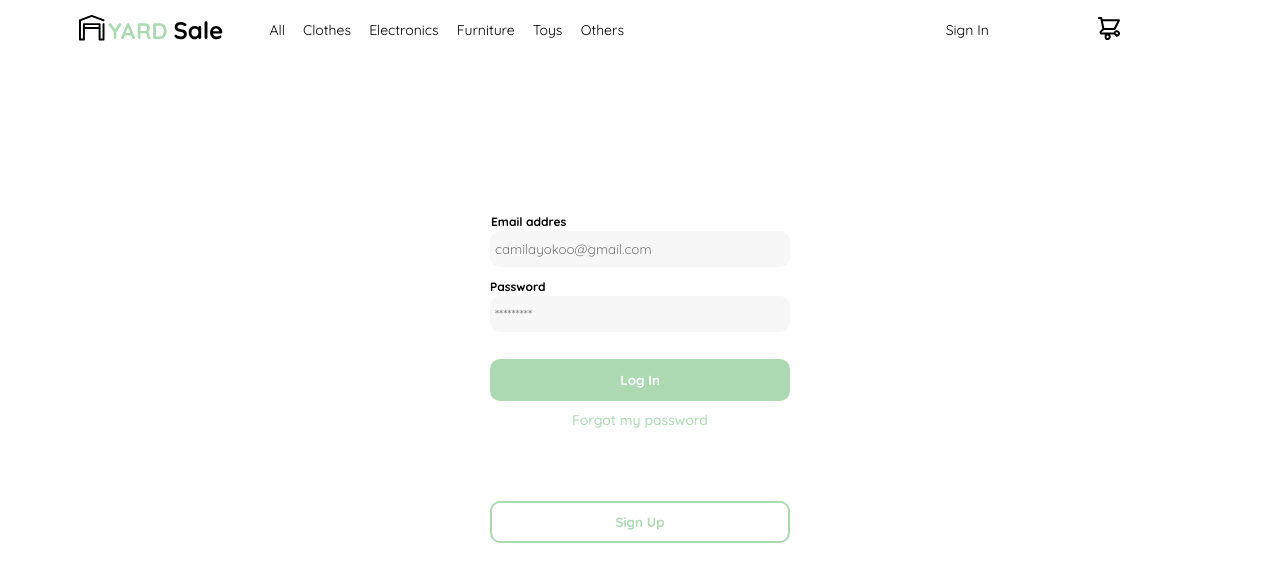
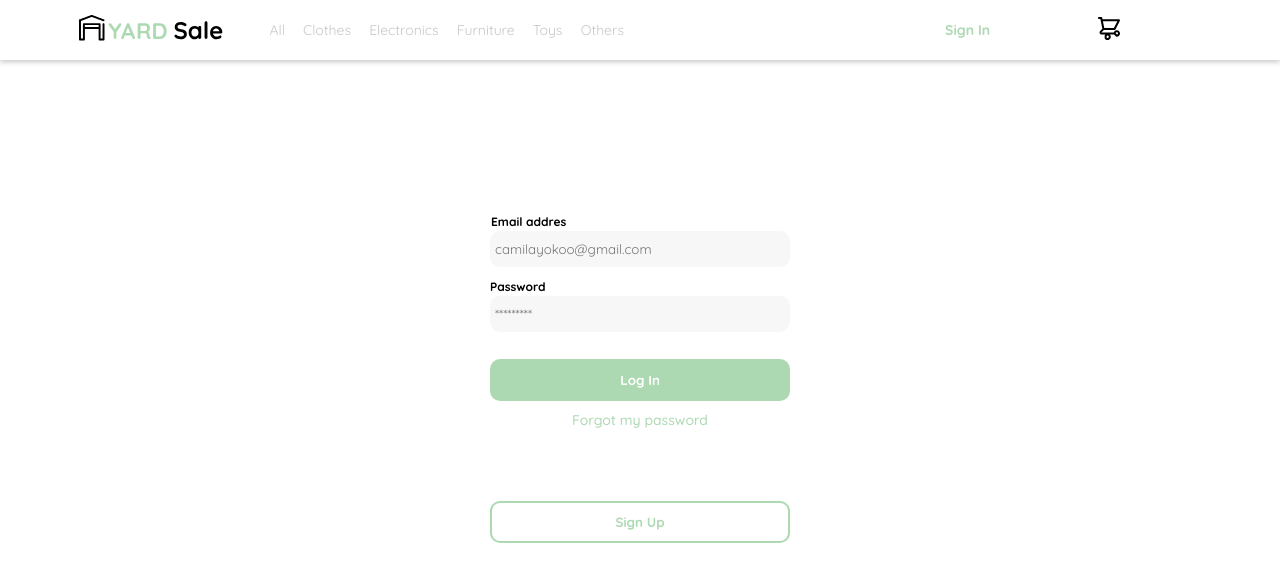
Before and after one commit to YavGz/Yard_Sale, a plain HTML site: page index.html in a window 1280 px wide. Drawn offline with Linux system fonts and the light colour scheme.

Commit message:
Fix details in header from index html

```diff
--- a/index.html
+++ b/index.html
@@ -168,6 +168,8 @@
         padding: 1.5rem 4%;
         margin-bottom: 12%;
         justify-content: space-around;
+        box-shadow: 0 0.2rem 0.5rem 0 var(--very-light-secondary);
+        color: var(--very-light-secondary);
       }
 
       header figure {
@@ -181,6 +183,8 @@
 
       .login_nav {
         grid-area: nav2;
+        color: var(--hospital-principal);
+        font-weight: 700;
       }
 
       nav ul, ul li {
```
